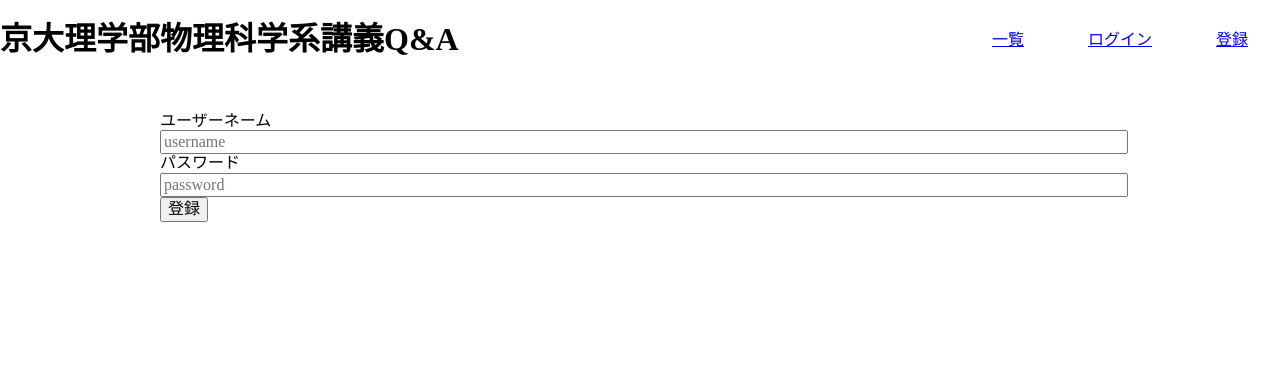
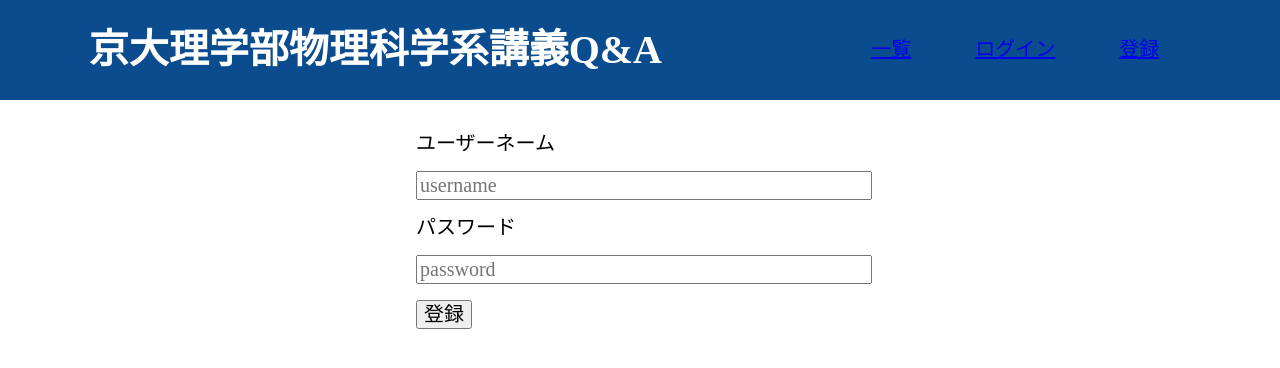
Before and after one commit to diracmax/class_qa_flontend, a Vue app: page /login in a window 1280 px wide. Shown: the top 368 px of the page. Built offline with nearby package versions, Linux system fonts and the light colour scheme.

Commit message:
ヘッダーデザイン、モックを変更

```diff
--- a/mock/db.json
+++ b/mock/db.json
@@ -2,6 +2,9 @@
     "classes": [
       {"id": 1, "name": "物理科学課題演習B3", "semester":"前期"},
       {"id": 2, "name": "量子力学B", "semester":"前期"}
+    ],
+    "token": [
+        {"access_token": "eyJhbGciOiJIUzI1NiIsInR5cCI6IkpXVCJ9.eyJzdWIiOiJrYXplIiwiZXhwIjoxNjUzMDI4NzU5fQ.LDdrMq2LikftZLzf9MIHh96iWq6GpDN-L07EwZudt3I", "token_type": "bearer"}
     ],
     "questions1": [
         {"id": 1, "content": "実験はどこでするんですか？", "created_date": "2021-01-03"},
--- a/src/App.vue
+++ b/src/App.vue
@@ -21,6 +21,9 @@
 </script>
 
 <style>
+body {
+  font-size: 20px;
+}
 .content {
   width: 75%;
   margin: 2rem auto;
--- a/src/components/LoginForm.vue
+++ b/src/components/LoginForm.vue
@@ -20,16 +20,16 @@
   },
   methods: {
     doLogin() {
-      // const data = new FormData()
-      // data.append("username", this.user.username)
-      // data.append("password", this.user.password)
+      const data = new FormData()
+      data.append("username", this.user.username)
+      data.append("password", this.user.password)
       // TODO: なぜかレスポンスが返ってこない
-      // axios.post('http://localhost:80/token', data)
-      //       .then(response => this.res=response.data.access_token)
+      axios.get('http://localhost:3000/token')
+            .then(response => this.res=response.data.access_token)
+            .catch(error => console.log(error))
+      // axios.get('http://localhost:80')
+      //       .then(response => this.res=response.data)
       //       .catch(error => console.log(error))
-      axios.get('http://localhost:80')
-            .then(response => this.res=response.data)
-            .catch(error => console.log(error))
     }
   }
 };
@@ -37,9 +37,14 @@
 <style scoped>
 label {
   display: block;
+  padding-bottom: 1rem;
 }
 input {
   display: block;
   width: 100%;
+  margin-bottom: 1rem;
+}
+form {
+  width: 35%;
 }
 </style>
--- a/src/components/MyHeader.vue
+++ b/src/components/MyHeader.vue
@@ -1,6 +1,6 @@
 <template>
   <div class="qa-header">
-    <div>
+    <div class="header-title">
       <h1>京大理学部物理科学系講義Q&amp;A</h1>
     </div>
     <div class="header-right">
@@ -33,9 +33,12 @@
 </script>
 
 <style scoped>
+div {
+  background-color: #0b4c8f;
+}
 .qa-header {
   display: flex;
-  justify-content: space-between;
+  justify-content: space-around;
 }
 
 .header-right {
@@ -52,4 +55,8 @@
   align-items: center;
   padding: 0 2rem;
 }
+.header-title {
+  color: white;
+  font-weight: normal;
+}
 </style>
```
